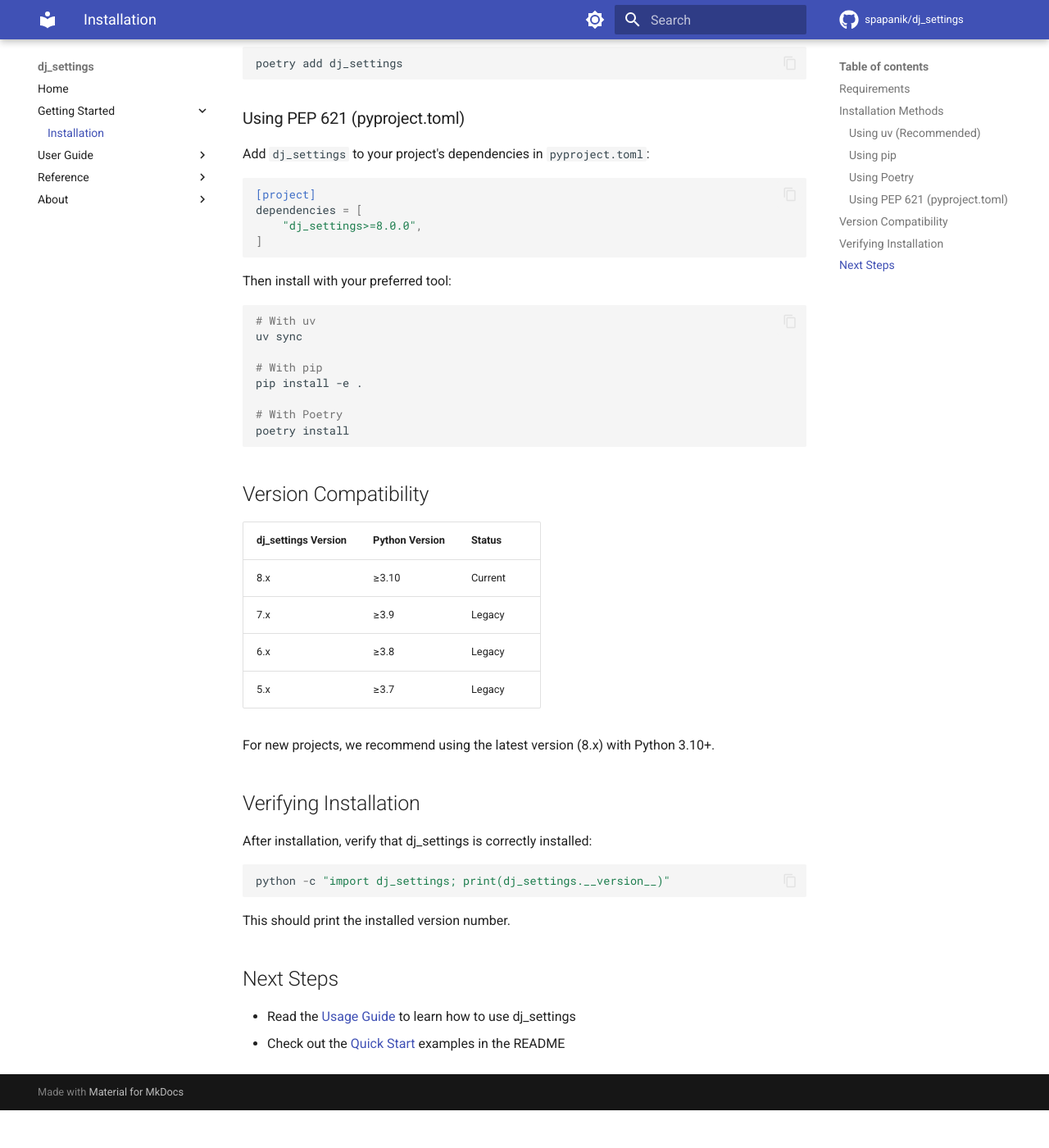
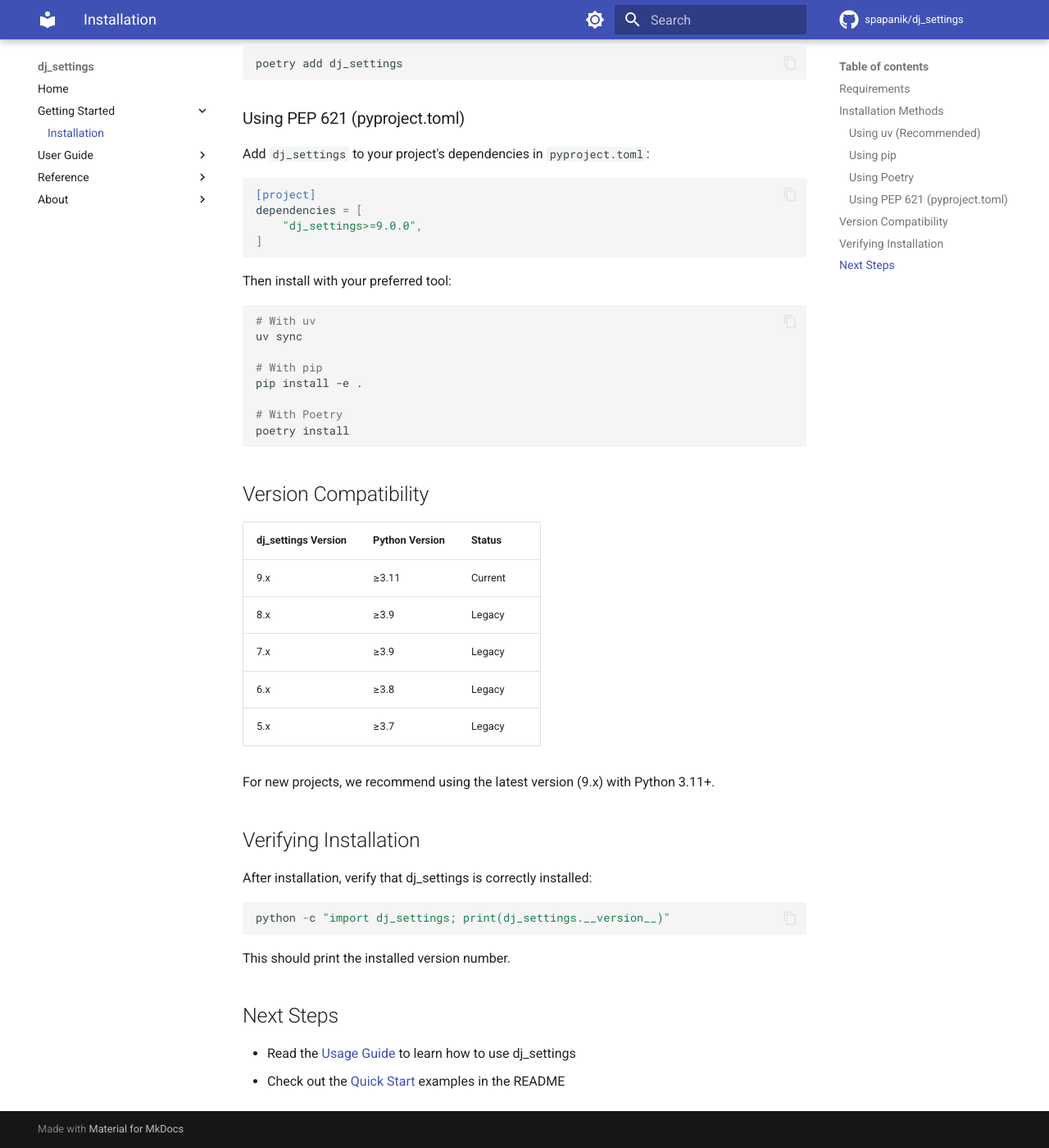
Before and after one commit to spapanik/dj_settings, an MkDocs documentation site: the page built from docs/installation.md, in a window 1280 px wide and 1400 px high, scrolled down 647 px. Shown: the whole window at 82% size. Built offline with MkDocs 1.6.1 and Material for MkDocs 9.7.7, drawn with Linux system fonts in a browser that asks for light colours; comment, search, counter and statistics services are not loaded; before the commit the page ends 2001 px from its top, so only the background shows below that; some of the changed text lies outside the part shown.

Commit message:
🔥 Drop Python 3.10 support and remove tomli compatibility shim
Bump the minimum Python version from 3.10 to 3.11. Since we now
require 3.11+, the `_seven.py` compat module (which switched between
`tomllib` and `tomli`) is no longer needed — `utils.py` imports
`tomllib` directly. Also removed the `tomli` and `typing-extensions`
conditional dependencies, bumped the Ruff target version to py311,
and updated docs and CI matrices accordingly.

````diff
--- a/docs/installation.md
+++ b/docs/installation.md
@@ -2,8 +2,8 @@
 
 ## Requirements
 
-- **Python**: 3.10 or higher
-- **Dependencies**: Automatically installed (pyutilkit, ruamel-yaml, tomli for Python <3.11)
+- **Python**: 3.11 or higher
+- **Dependencies**: Automatically installed (pyutilkit and ruamel-yaml)
 
 ## Installation Methods
 
@@ -34,7 +34,7 @@ Add `dj_settings` to your project's dependencies in `pyproject.toml`:
 ```toml
 [project]
 dependencies = [
-    "dj_settings>=8.0.0",
+    "dj_settings>=9.0.0",
 ]
 ```
 
@@ -55,12 +55,13 @@ poetry install
 
 | dj_settings Version | Python Version | Status |
 |---------------------|----------------|--------|
-| 8.x                 | ≥3.10          | Current |
+| 9.x                 | ≥3.11          | Current |
+| 8.x                 | ≥3.9           | Legacy  |
 | 7.x                 | ≥3.9           | Legacy  |
 | 6.x                 | ≥3.8           | Legacy  |
 | 5.x                 | ≥3.7           | Legacy  |
 
-For new projects, we recommend using the latest version (8.x) with Python 3.10+.
+For new projects, we recommend using the latest version (9.x) with Python 3.11+.
 
 ## Verifying Installation
 
````
Also changed, not shown: docs/CHANGELOG.md (+2 -1 lines), pyproject.toml (+2 -6 lines), 7 other files.
